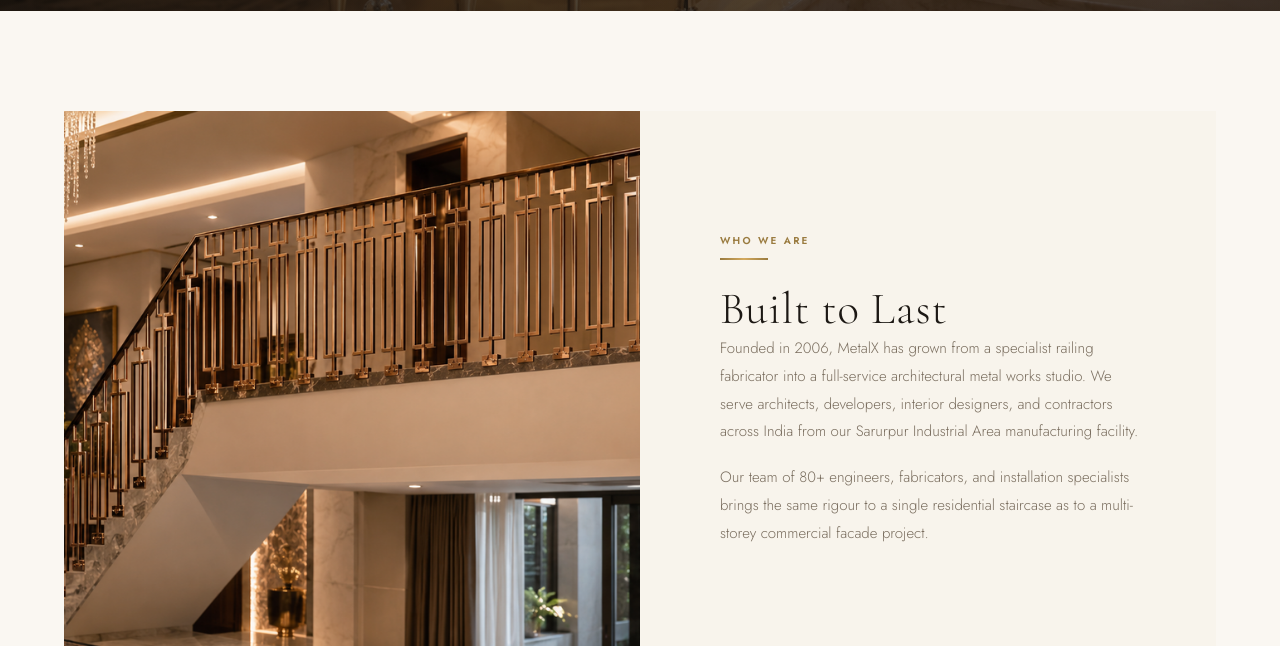
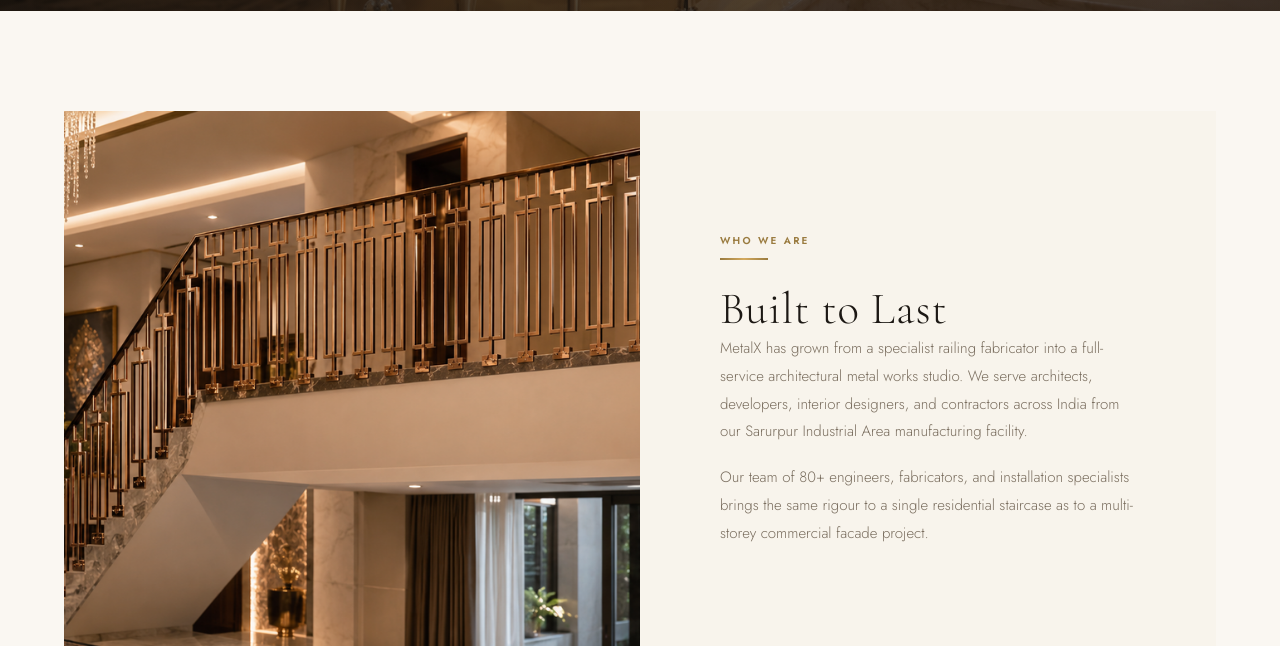
Before and after one commit to Amityadav827/metalx, a plain HTML site: page company.html in a window 1280 px wide. Shown: the part 541-1187 px from the top of the page. Drawn offline with nearby package versions, Linux system fonts and the light colour scheme.

Commit message:
Remove founding year from company page

```diff
--- a/company.html
+++ b/company.html
@@ -97,7 +97,7 @@
                     <h6>Who We Are</h6>
                     <div class="divider left"></div>
                     <h2>Built to Last</h2>
-                    <p>Founded in 2006, MetalX has grown from a specialist railing fabricator into a full-service
+                    <p>MetalX has grown from a specialist railing fabricator into a full-service
                         architectural metal works studio. We serve architects, developers, interior designers, and
                         contractors across India from our Sarurpur Industrial Area manufacturing facility.</p>
                     <p>Our team of 80+ engineers, fabricators, and installation specialists brings the same rigour to a
```
